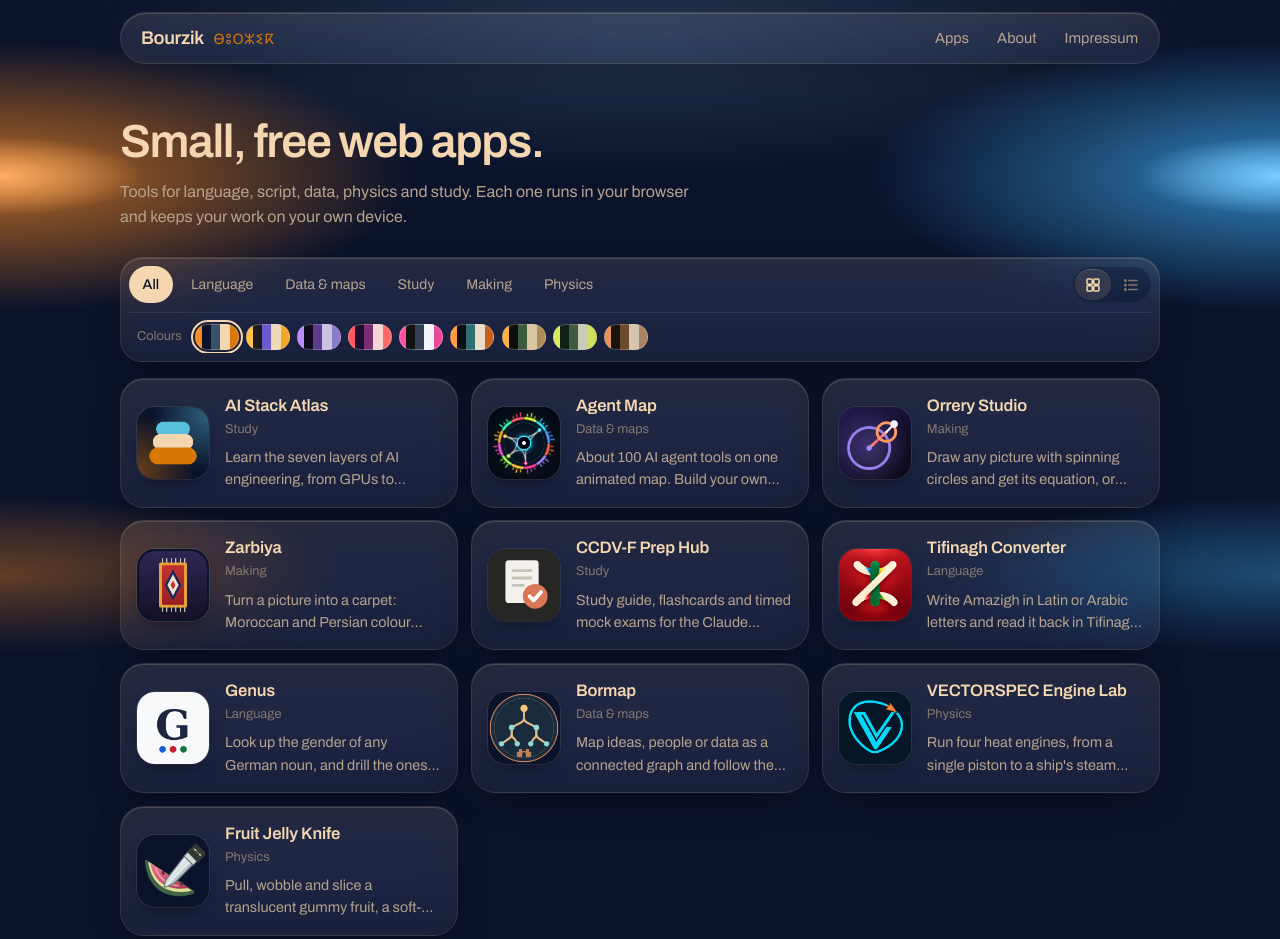
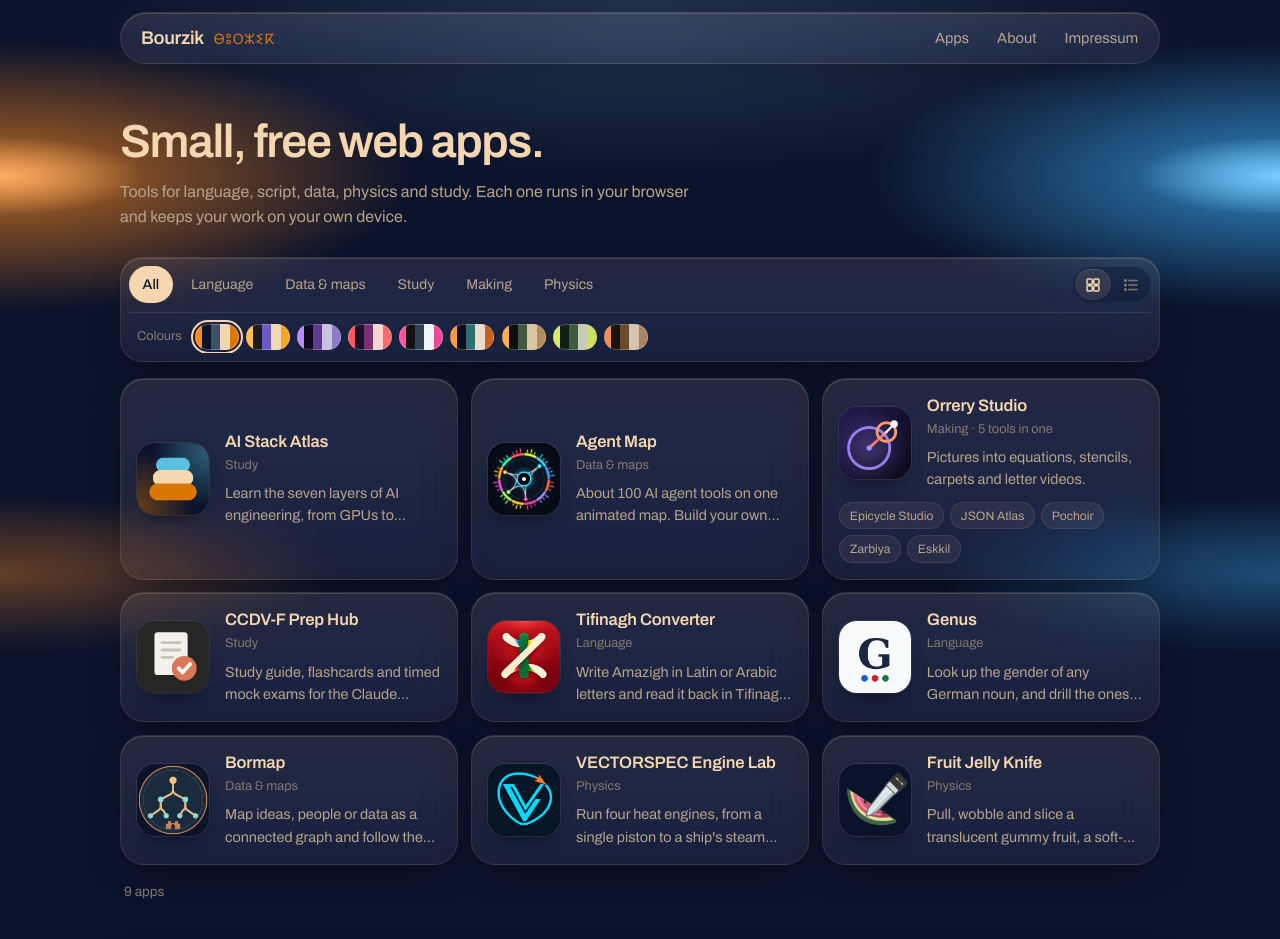
Before and after one commit to borabrepo/bourzik-home, a plain HTML site: page index.html in a window 1280 px wide. Shown: the top 939 px of the page. Drawn offline with Linux system fonts and the light colour scheme.

Commit message:
Orrery Studio: one card for the whole suite, with its five tools
Zarbiya lives inside Orrery Studio (shared page, top bar and Send to), so it
no longer has a card of its own. The Orrery card now says it holds five tools
and links to each one: Epicycle Studio, JSON Atlas, Pochoir, Zarbiya and Eskkil.

Co-Authored-By: Claude Opus 5.5 <noreply@anthropic.com>
Claude-Session: https://claude.ai/code/session_011MykrBjgau8GhWWeo4Lq7k

```diff
--- a/index.html
+++ b/index.html
@@ -140,6 +140,11 @@
   .app .cat{font-size:.8rem;color:var(--muted)}
   .app p{grid-column:2;margin:0;font-size:.9rem;color:var(--soft);align-self:start;
     display:-webkit-box;-webkit-line-clamp:2;-webkit-box-orient:vertical;overflow:hidden}
+  /* A suite card lists its tools: small links that sit above the card's own link */
+  .app .tools{grid-column:1 / -1;display:flex;flex-wrap:wrap;gap:.35rem;margin-top:.35rem;position:relative;z-index:1}
+  .app .tools a{font-size:.76rem;line-height:1;padding:.42rem .62rem;border-radius:999px;border:1px solid var(--edge-soft);background:var(--glass);color:var(--soft);text-decoration:none;white-space:nowrap}
+  .app .tools a:hover,.app .tools a:focus-visible{color:var(--accent);border-color:var(--edge)}
+  .apps.list .app .tools{grid-column:2}
   /* The app name is the link; its ::after stretches over the whole card, logo included. */
   .app h3 a{text-decoration:none}
   .app h3 a::after{content:"";position:absolute;inset:0;border-radius:24px}
@@ -254,13 +259,11 @@
     </li>
     <li class="app glass" data-cat="making">
       <img src="./icons/orrery.png" alt="" width="72" height="72" loading="lazy">
-      <div class="meta"><h3><a href="https://orrery.bourzik.com">Orrery Studio</a></h3><span class="cat">Making</span></div>
-      <p>Draw any picture with spinning circles and get its equation, or turn it into stencils and DTF transfers.</p>
-    </li>
-    <li class="app glass" data-cat="making">
-      <img src="./icons/zarbiya.png" alt="" width="72" height="72" loading="lazy">
-      <div class="meta"><h3><a href="https://orrery.bourzik.com/#zarbiya">Zarbiya</a></h3><span class="cat">Making</span></div>
-      <p>Turn a picture into a carpet: Moroccan and Persian colour sets, knot charts, tufting templates and a practice loom.</p>
+      <div class="meta"><h3><a href="https://orrery.bourzik.com">Orrery Studio</a></h3><span class="cat">Making · 5 tools in one</span></div>
+      <p>Pictures into equations, stencils, carpets and letter videos.</p>
+      <nav class="tools" aria-label="Orrery Studio tools">
+        <a href="https://orrery.bourzik.com/#epicycle-studio">Epicycle Studio</a><a href="https://orrery.bourzik.com/#json-atlas">JSON Atlas</a><a href="https://orrery.bourzik.com/#pochoir">Pochoir</a><a href="https://orrery.bourzik.com/#zarbiya">Zarbiya</a><a href="https://orrery.bourzik.com/#eskkil">Eskkil</a>
+      </nav>
     </li>
     <li class="app glass" data-cat="study">
       <img src="./icons/ccdvf.svg" alt="" width="72" height="72" loading="lazy">
```
Also changed, not shown: icons/zarbiya.png (deleted).
